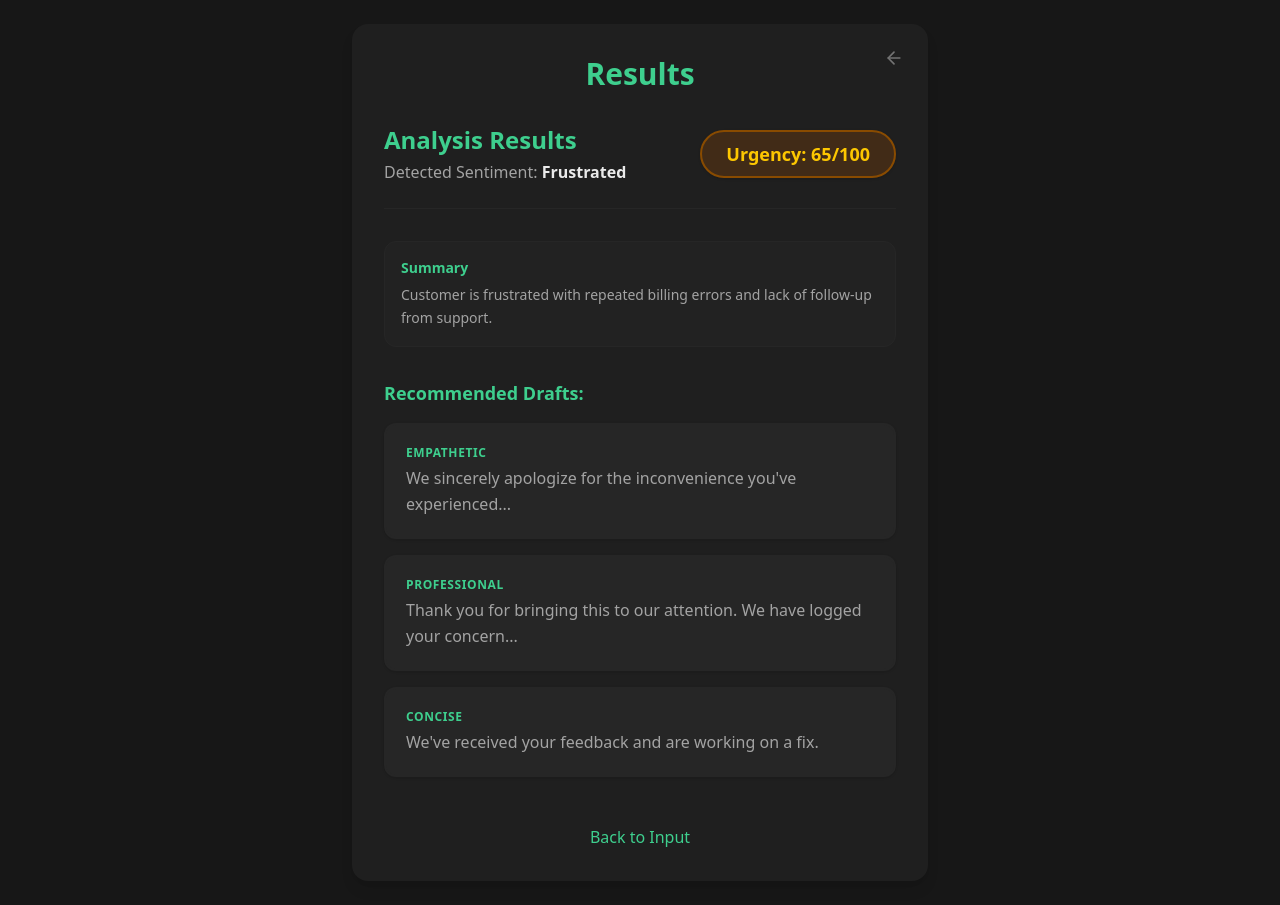
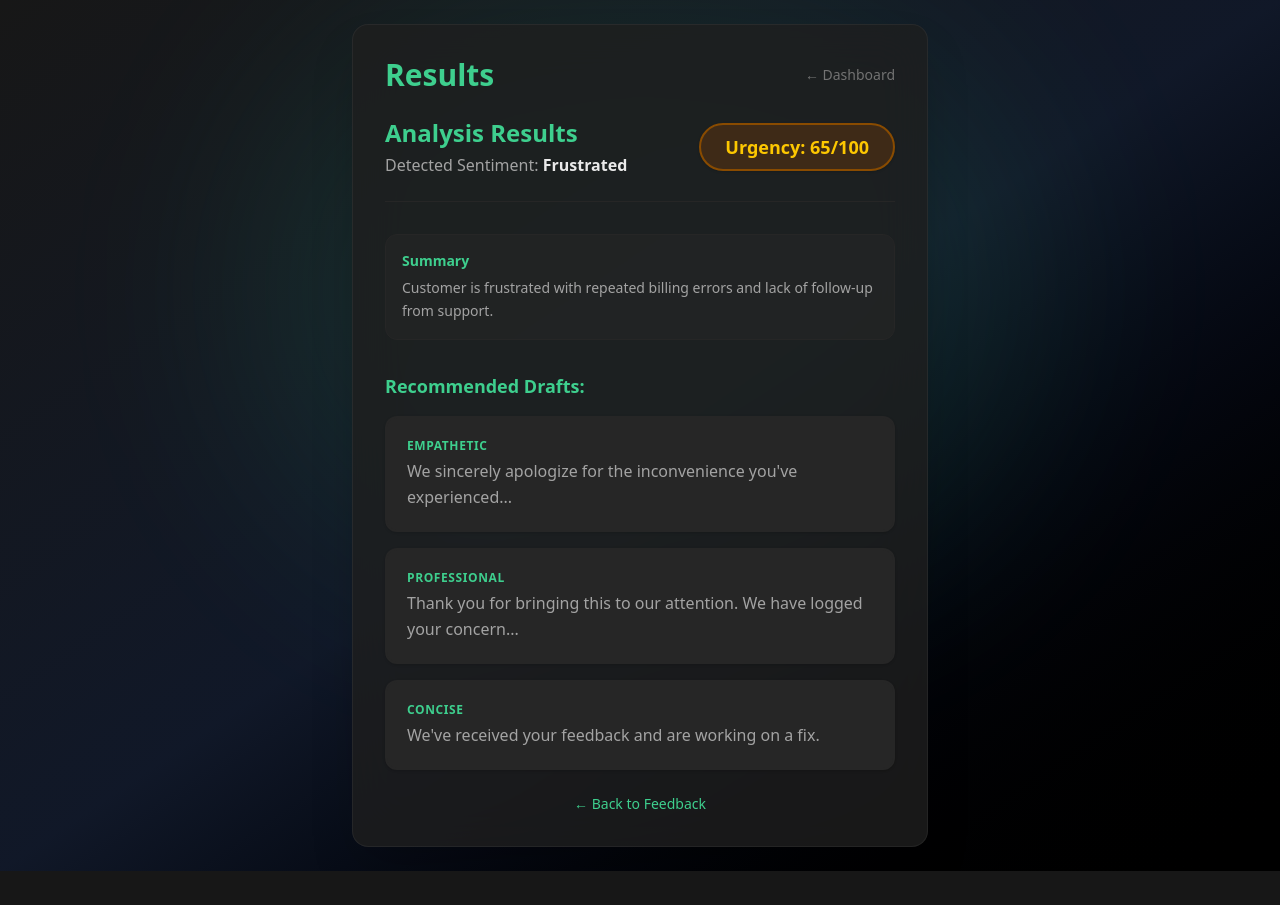
Before and after one commit to MuneeburRehman-29/Chomu-Programmers-Sibathon26, a Next.js app: page /result in a window 1280 px wide. After the commit the page ends 871 px from the top, so only its background shows below. Built offline with nearby package versions, Linux system fonts and the light colour scheme.

Commit message:
Refactor loading indicators and enhance README with project details and features

```diff
--- a/src/app/admin/dashboard/[id]/page.js
+++ b/src/app/admin/dashboard/[id]/page.js
@@ -188,7 +188,7 @@ export default function FeedbackDetailPage({ params }) {
             <div className="border-t border-elevated pt-6">
               {analyzing && !analysisData && (
                 <div className="flex flex-col items-center gap-3 py-10">
-                  <span className="text-3xl animate-spin">⏳</span>
+                  <div className="w-8 h-8 border-2 border-accent border-t-transparent rounded-full animate-spin" />
                   <p className="text-text-secondary font-medium">
                     Running AI analysis...
                   </p>
@@ -215,7 +215,7 @@ export default function FeedbackDetailPage({ params }) {
   if (!feedback && !notFound) {
     return (
       <main className="min-h-screen bg-primary-bg flex flex-col items-center justify-center p-6">
-        <p className="text-text-secondary">Loading feedback...</p>
+        <div className="w-8 h-8 border-2 border-accent border-t-transparent rounded-full animate-spin" />
       </main>
     );
   }
@@ -271,7 +271,7 @@ export default function FeedbackDetailPage({ params }) {
           <div className="border-t border-elevated pt-6">
             {analyzing && !feedback.analysis && (
               <div className="flex flex-col items-center gap-3 py-10">
-                <span className="text-3xl animate-spin">⏳</span>
+                <div className="w-8 h-8 border-2 border-accent border-t-transparent rounded-full animate-spin" />
                 <p className="text-text-secondary font-medium">
                   Running AI analysis...
                 </p>
--- a/src/app/admin/dashboard/page.js
+++ b/src/app/admin/dashboard/page.js
@@ -135,8 +135,8 @@ export default function AdminDashboardPage() {
 
         {/* Loading State */}
         {loadingDb && (
-          <div className="text-center py-20">
-            <p className="text-text-secondary">Loading tickets...</p>
+          <div className="flex flex-col items-center justify-center py-20">
+            <div className="w-8 h-8 border-2 border-accent border-t-transparent rounded-full animate-spin" />
           </div>
         )}
 
--- a/src/app/admin/page.js
+++ b/src/app/admin/page.js
@@ -44,7 +44,7 @@ export default function AdminLoginPage() {
   // Don't render the login form while checking auth
   if (checking) {
     return (
-      <main className="min-h-screen bg-gradient-to-br from-primary-bg via-gray-900 to-black flex items-center justify-center">
+      <main className="min-h-screen bg-linear-to-br from-primary-bg via-gray-900 to-black flex items-center justify-center">
         <div className="w-8 h-8 border-2 border-accent border-t-transparent rounded-full animate-spin" />
       </main>
     );
@@ -61,8 +61,8 @@ export default function AdminLoginPage() {
   };
 
   return (
-    <main className="min-h-screen bg-gradient-to-br from-primary-bg via-gray-900 to-black flex items-center justify-center p-6 relative overflow-hidden">
-      <div className="absolute top-1/3 left-1/2 -translate-x-1/2 -translate-y-1/2 w-[800px] h-[600px] bg-accent/20 rounded-full blur-[100px] opacity-50 pointer-events-none" />
+    <main className="min-h-screen bg-linear-to-br from-primary-bg via-gray-900 to-black flex items-center justify-center p-6 relative overflow-hidden">
+      <div className="absolute top-1/3 left-1/2 -translate-x-1/2 -translate-y-1/2 w-200 h-150 bg-accent/20 rounded-full blur-[100px] opacity-50 pointer-events-none" />
 
       <div className="w-full max-w-md relative z-10">
         <div className="bg-secondary-bg/80 backdrop-blur-xl border border-white/5 rounded-2xl shadow-2xl p-6 sm:p-8 md:p-10 flex flex-col gap-6 sm:gap-8">
--- a/src/app/lib/supabase.js
+++ b/src/app/lib/supabase.js
@@ -1,7 +1,7 @@
 import { createClient } from '@supabase/supabase-js';
 
 const supabaseUrl = process.env.NEXT_PUBLIC_SUPABASE_URL;
-const supabaseKey = process.env.NEXT_PUBLIC_SUPABASE_ANON_KEY;
+const supabaseKey = process.env.SUPABASE_SERVICE_ROLE_KEY;
 
 if (!supabaseUrl || !supabaseKey) {
   throw new Error('Missing Supabase environment variables');
--- a/src/app/result/page.js
+++ b/src/app/result/page.js
@@ -23,42 +23,28 @@ export default function ResultPage() {
 
   if (!data) {
     return (
-      <main className="min-h-screen bg-primary-bg flex flex-col items-center justify-center p-6">
-        <p className="text-text-secondary">Loading results...</p>
+      <main className="min-h-screen bg-linear-to-br from-primary-bg via-gray-900 to-black flex flex-col items-center justify-center p-6 relative overflow-hidden">
+        <div className="w-8 h-8 border-2 border-accent border-t-transparent rounded-full animate-spin" />
       </main>
     );
   }
 
   return (
-    <main className="min-h-screen bg-primary-bg flex flex-col items-center justify-center p-6">
-      <div className="w-full max-w-xl bg-secondary-bg rounded-2xl shadow-lg p-4 sm:p-6 md:p-8 flex flex-col gap-4 sm:gap-6 relative">
-        {/* Back to Dashboard icon */}
-        <Link
-          href="/admin/dashboard"
-          className="absolute top-4 right-4 p-2 rounded-full hover:bg-elevated transition-colors group"
-          title="Back to Dashboard"
-        >
-          <svg
-            xmlns="http://www.w3.org/2000/svg"
-            width="20"
-            height="20"
-            viewBox="0 0 24 24"
-            fill="none"
-            stroke="currentColor"
-            strokeWidth="2"
-            strokeLinecap="round"
-            strokeLinejoin="round"
-            className="text-text-muted group-hover:text-accent transition-colors"
+    <main className="min-h-screen bg-linear-to-br from-primary-bg via-gray-900 to-black flex flex-col items-center justify-center p-6 relative overflow-hidden">
+      <div className="absolute top-1/3 left-1/2 -translate-x-1/2 -translate-y-1/2 w-200 h-150 bg-accent/20 rounded-full blur-[100px] opacity-50 pointer-events-none" />
+      <div className="w-full max-w-xl relative z-10 bg-secondary-bg/80 backdrop-blur-xl border border-white/5 rounded-2xl shadow-2xl p-4 sm:p-6 md:p-8 flex flex-col gap-4 sm:gap-6">
+        <div className="flex items-center justify-between">
+          <h1 className="text-2xl sm:text-3xl font-bold text-accent">Results</h1>
+          <Link
+            href="/admin/dashboard"
+            className="text-text-muted hover:text-accent text-sm transition-colors"
           >
-            <path d="M19 12H5" />
-            <polyline points="12 19 5 12 12 5" />
-          </svg>
-        </Link>
-
-        <h1 className="text-3xl font-bold text-accent mb-2 text-center">Results</h1>
+            ← Dashboard
+          </Link>
+        </div>
         <ResultsDisplay data={data} />
-        <Link href="/customer" className="mt-6 text-accent hover:text-accent-hover hover:underline text-center transition-colors">
-          Back to Input
+        <Link href="/customer" className="text-accent hover:text-accent-hover hover:underline text-center text-sm transition-colors">
+          ← Back to Feedback
         </Link>
       </div>
     </main>
--- a/src/components/InputSection.jsx
+++ b/src/components/InputSection.jsx
@@ -56,7 +56,7 @@ export default function InputSection({ onAnalyze, loading }) {
       >
         {loading ? (
           <>
-            <span className="inline-block animate-spin">⏳</span>
+            <div className="w-5 h-5 border-2 border-text-on-accent border-t-transparent rounded-full animate-spin" />
             <span>Submitting...</span>
           </>
         ) : (
```
Also changed, not shown: src/app/customer/page.js (+6 -6 lines), src/app/result/draft/[key]/page.js (+10 -8 lines), 1 other file (tests, documents, lock files or other folders).
